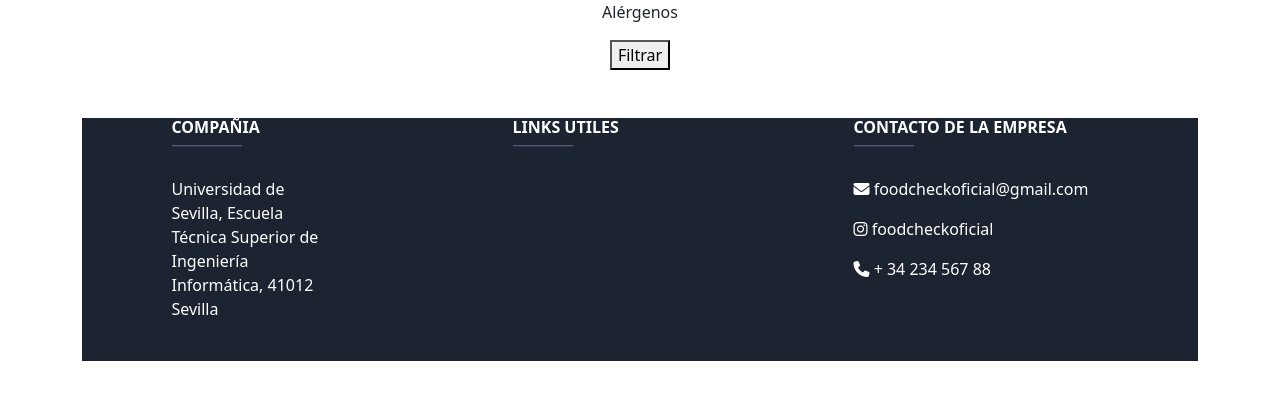
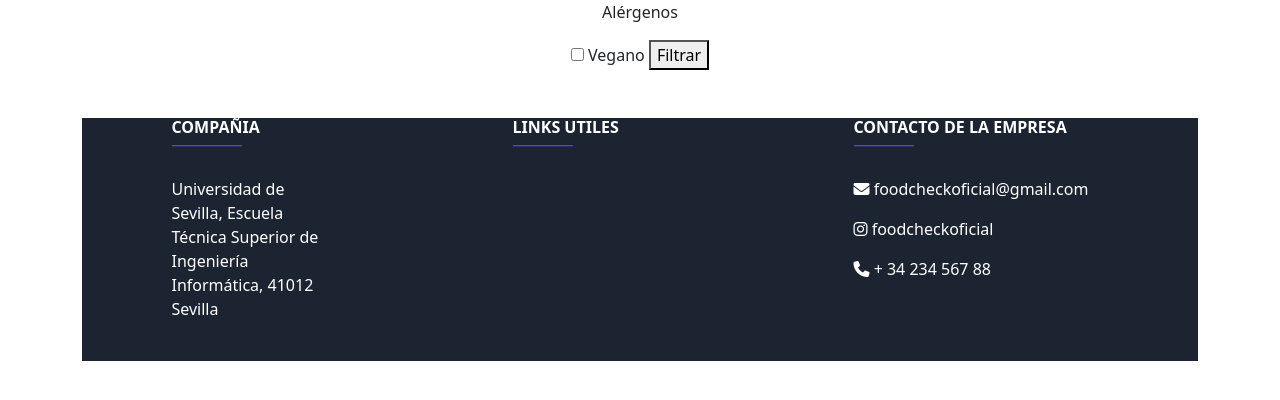
Before and after one commit to ispp-FoodCheck/FoodCheck, a Django app: page / in a window 1280 px wide. Shown: the part 91-491 px from the top of the page. Run offline with Django 3.2, Linux system fonts and the light colour scheme; data that the repository does not hold is empty.

Commit message:
#11 Añadido filtro de vegano
Se ha inicializado la creación del filtro

```diff
--- a/FoodCheck/Web/models.py
+++ b/FoodCheck/Web/models.py
@@ -30,6 +30,7 @@ class Producto(models.Model):
     #precio = models.FloatField()
     ingredientes = models.CharField(max_length=500)
     marca = models.CharField(max_length=50)
+    vegano = models.BooleanField(default=True)
     supermercados = models.ManyToManyField(Supermercado)
     alergenos = models.ManyToManyField(Alergeno, blank=True)
     dietas = models.ManyToManyField(Dieta)
--- a/FoodCheck/Web/templates/products.html
+++ b/FoodCheck/Web/templates/products.html
@@ -17,6 +17,8 @@
                     {{ alergeno.nombre }}
                 </label>
             {% endfor %}
+            <input type="checkbox" name="vegano" value="vegano" {% if vegano_selected %} checked {% endif %}>
+            <label for="vegano">Vegano</label>
             <button type="submit">Filtrar</button>
         </form>
     </div>
--- a/FoodCheck/Web/views.py
+++ b/FoodCheck/Web/views.py
@@ -10,5 +10,11 @@ def index(request):
 
     lista_producto = Producto.objects.exclude(alergenos__nombre__in=alergenos_selected)
 
-    diccionario={'lista_producto':lista_producto,'alergenos_available':alergenos,'alergenos_selected':alergenos_selected}
+    if request.GET.get('vegano'):
+        lista_producto = lista_producto.filter(vegano=True)
+        vegano_selected = True
+    else:
+        vegano_selected = False
+
+    diccionario={'lista_producto':lista_producto,'alergenos_available':alergenos,'alergenos_selected':alergenos_selected,'vegano_selected':vegano_selected}
     return render(request,"products.html",diccionario)
```
